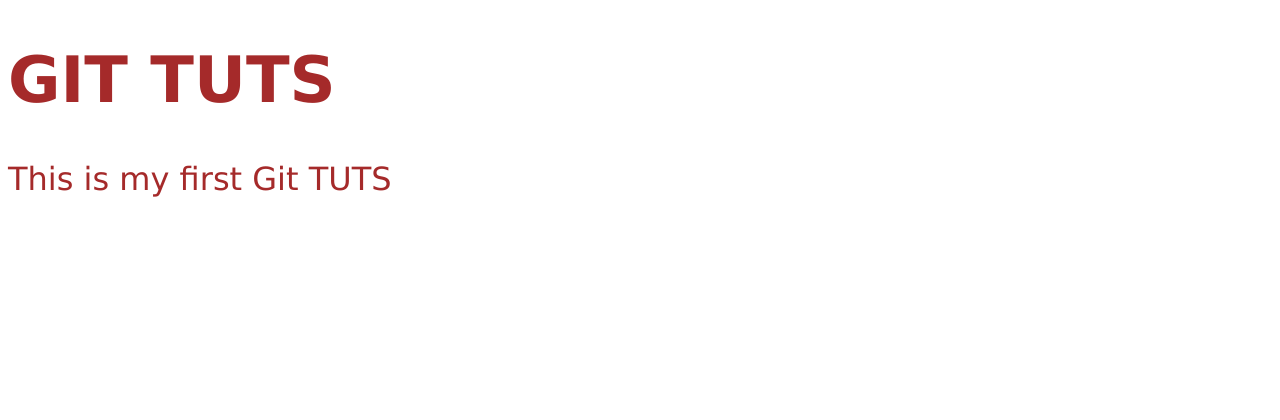
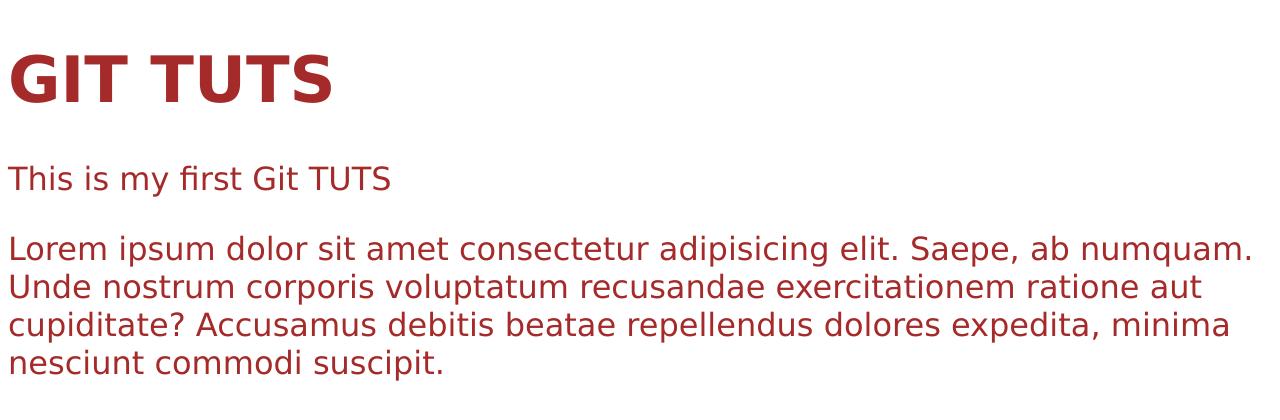
Before and after one commit to GIlbertWalker/The-Count-DownTimer, a plain HTML site: page index.html in a window 1280 px wide. Drawn offline with Linux system fonts and the light colour scheme.

Commit message:
A line of code in a paragraph

```diff
--- a/index.html
+++ b/index.html
@@ -11,6 +11,7 @@
     <div class="style">
         <h1>GIT TUTS</h1>
         <p>This is my first Git TUTS</p>
+        <p>Lorem ipsum dolor sit amet consectetur adipisicing elit. Saepe, ab numquam. Unde nostrum corporis voluptatum recusandae exercitationem ratione aut cupiditate? Accusamus debitis beatae repellendus dolores expedita, minima nesciunt commodi suscipit.</p>
     </div>
 
 </body>
```
